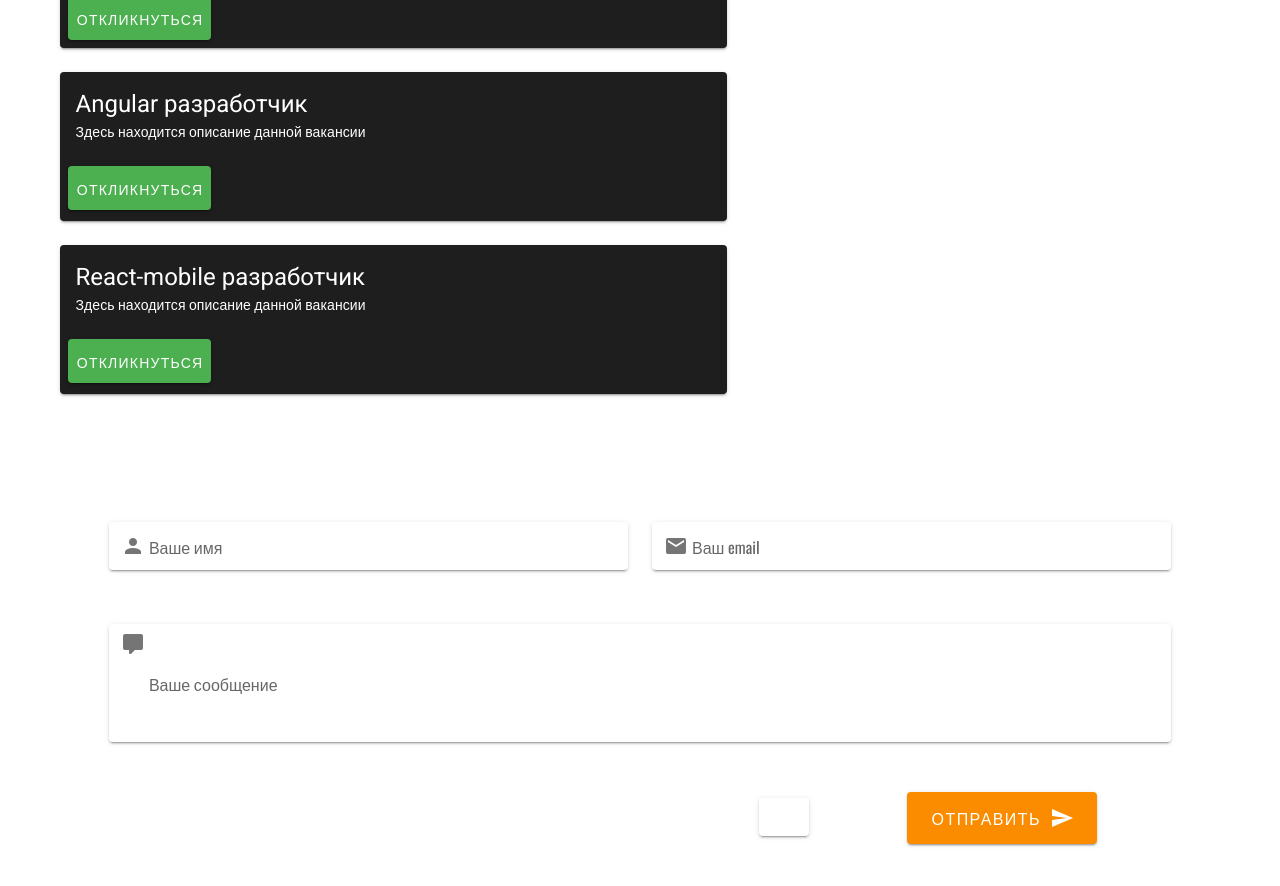
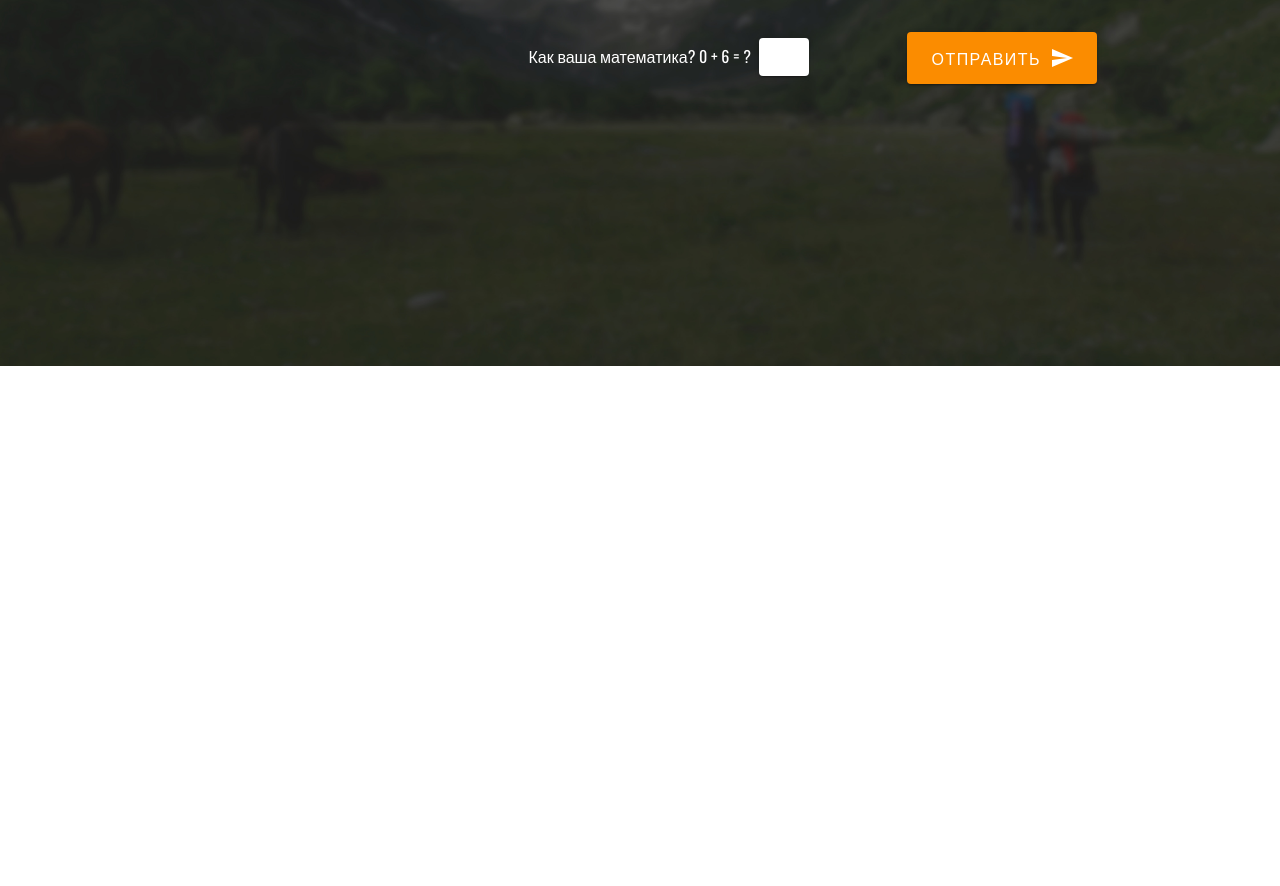
Before and after one commit to kezlya/dev-team.club, a Nuxt app: page / in a window 1280 px wide. Shown: the part 3560-4446 px from the top of the page. After the commit the page ends 3966 px from the top, so only its background shows below. Built offline with nearby package versions, Linux system fonts and the light colour scheme.

Commit message:
update hiring section

```diff
--- a/components/ContactSection.vue
+++ b/components/ContactSection.vue
@@ -3,152 +3,22 @@
         <v-img height="690" src="/contactBG2.jpeg" class="pt-6">
             <v-container>
                 <h1 class="contact__title display-2 font-weight-bold">Связаться с нами</h1>
-                <v-row justify="center">
-                    <v-col cols="11" >
-                        <v-row >
-                            <v-col sm="6" cols="12">
-                                <v-text-field
-                                    v-model="form.name"
-                                    ref="name"
-                                    :rules="[rules.required]"
-                                    label="Ваше имя"
-                                    prepend-inner-icon="mdi-account"
-                                    solo
-                                    background-color="#fff"
-                                    autocomplete="off"
-                                ></v-text-field>
-                            </v-col>
-                            <v-col sm="6" cols="12">
-                                <v-text-field
-                                    v-model="form.email"
-                                    ref="email"
-                                    :rules="[rules.required, rules.email]"
-                                    label="Ваш email"
-                                    prepend-inner-icon="mdi-email"
-                                    solo
-                                    background-color="#fff"
-                                    autocomplete="off"
-                                ></v-text-field>
-                            </v-col>
-                        </v-row>
-                    </v-col>
-                    <v-col cols="11">
-                        <v-textarea
-                            v-model="form.message"
-                            ref="message"
-                            solo
-                            dense
-                            :rules="[rules.required]"
-                            prepend-inner-icon="mdi-comment"
-                            label="Ваше сообщение"
-                            no-resize
-                            rows="4"
-                        ></v-textarea>
-                        <span class="red--text title" v-show="error">{{error}}</span>
-                        <span class="warning--text title" v-show="message">{{message}}</span>
-                    </v-col>
-                    <v-col cols="11">
-                        <v-row justify="end">
-                            <v-col class="d-flex justify-end align-center white--text" cols="12" sm="8" >
-                                <div class="mt-n1">
-                                    <p class="mr-2 my-0">
-                                        Как ваша математика? {{firstRandomNumber}} + {{secondRandomNumber}} = ?
-                                    </p>
-                                </div>
-                                <div class="contact__wrap">
-                                    <v-text-field
-                                        v-model.number="amountNumber"
-                                        solo
-                                        dense
-                                        class="mb-n6"
-                                        background-color="#fff"
-                                        autocomplete="off"
-                                    ></v-text-field>
-                                </div>
-                            </v-col>
-                             <v-col cols="7" sm="4" >
-                                <v-btn @click="sendMessageSlack" :loading="isloading" dark x-large color="warning" width="190">
-                                    отправить
-                                    <v-icon class="ml-auto">mdi-send</v-icon>
-                                </v-btn>
-                             </v-col>
-                        </v-row>
-                    </v-col>
-                </v-row>
+                <form-feedback labelMessage="contactus"></form-feedback>
             </v-container>
         </v-img>
     </section>
 </template>
 <script>
-import axios from 'axios'
+import FormFeedback from './FormFeedback.vue'
 
 export default {
     data() {
         return {
-            form: {
-                name: null,
-                email: null,
-                message: null
-            },
-            firstRandomNumber: null,
-            secondRandomNumber: null,
-            amountNumber: null,
-            masterAmountNumber: null,
-            isloading: false,
-            error: null,
-            message: null,
-            rules: {
-                required: value => !!value || 'Поле обязательно для заполнения',
-                email: value => {
-                    const pattern = /^(([^<>()[\]\\.,;:\s@"]+(\.[^<>()[\]\\.,;:\s@"]+)*)|(".+"))@((\[[0-9]{1,3}\.[0-9]{1,3}\.[0-9]{1,3}\.[0-9]{1,3}])|(([a-zA-Z\-0-9]+\.)+[a-zA-Z]{2,}))$/
-                    return pattern.test(value) || 'Недействителен e-mail.'
-                }
-            }
         }
     },
-  methods: {
-    sendMessageSlack () {
-        this.error = this.message = null;
-        if(this.amountNumber !== this.masterAmountNumber) {
-            this.error = 'не верно решена задача';
-            return;
-        }
-        let allValid = true;
-
-        Object.keys(this.form).forEach(f => {
-          this.$refs[f].validate(true)  // проверка на валидность полей
-          if(!this.$refs[f].valid) allValid = false
-        })
-        if(!allValid) return;
-        this.isloading = true;
-        const message = `name: ${this.form.name}, \n email: ${this.form.email}, \n date: ${new Date().toGMTString()} \n message: ${this.form.message}`;
-        axios.post(`https://hooks.slack.com/services/${process.env.NUXT_ENV_SLACK_WEBHOOK}`,`{"text":"${message}"}`)
-            .then((response) => {
-                this.message = 'Сообщение отправленно'
-                this.isloading = false;
-                this.setRandomNumber()
-                this.amountNumber = null;
-            }).catch((er) => {
-                this.setRandomNumber()
-                this.amountNumber = null;
-                this.error = er
-                this.isloading = false;
-            })
-    },
-    setRandomNumber(){
-        this.firstRandomNumber = Math.floor(Math.random() * 11);
-        this.secondRandomNumber = Math.floor(Math.random() * 11);
-        this.masterAmountNumber = this.firstRandomNumber + this.secondRandomNumber;
+    components: {
+        FormFeedback
     }
-  },
-  created(){
-        this.setRandomNumber()
-  },
-  computed: {
-        isDisabledBtnSubmit(){
-            return !(this.amountNumber === this.masterAmountNumber && this.name && this.email && this.message)
-        }
-  }
 }
 </script>
 
@@ -160,6 +30,4 @@ export default {
     &__title
         font-size 55px
         color white
-    &__wrap
-       width 50px
 </style>
--- a/components/FormFeedback.vue
+++ b/components/FormFeedback.vue
@@ -1,6 +1,4 @@
 <template>
-    <v-container>
-        <h1 class="contact__title display-2 font-weight-bold">Связаться с нами</h1>
     <v-row justify="center">
         <v-col cols="11" >
             <v-row >
@@ -53,7 +51,7 @@
                             Как ваша математика? {{firstRandomNumber}} + {{secondRandomNumber}} = ?
                         </p>
                     </div>
-                        <div class="contact__wrap">
+                    <div class="wrap">
                         <v-text-field
                             v-model.number="amountNumber"
                             solo
@@ -73,7 +71,6 @@
             </v-row>
         </v-col>
     </v-row>
-    </v-container>
 </template>
 <script>
 import axios from 'axios'
@@ -102,6 +99,7 @@ export default {
             }
         }
     },
+    props:['labelMessage'],
     methods: {
         sendMessageSlack () {
             this.error = this.message = null;
@@ -117,13 +115,17 @@ export default {
             })
             if(!allValid) return;
             this.isloading = true;
-        const message = `name: ${this.form.name}, \n email: ${this.form.email}, \n date: ${new Date().toGMTString()} \n message: ${this.form.message}`;
+            const message = `label: ${this.labelMessage}, \n name: ${this.form.name},\n email: ${this.form.email}, \n date: ${new Date().toGMTString()} \n message: ${this.form.message}`;
             axios.post(`https://hooks.slack.com/services/${process.env.NUXT_ENV_SLACK_WEBHOOK}`,`{"text":"${message}"}`)
                 .then((response) => {
                     this.message = 'Сообщение отправленно'
+                    setTimeout(() => {
+                        this.message = null;
+                    }, 3000);
                     this.isloading = false;
                     this.setRandomNumber()
                     this.amountNumber = null;
+                    this.$emit('sendMessage')
                 }).catch((er) => {
                     this.setRandomNumber()
                     this.amountNumber = null;
@@ -139,23 +141,11 @@ export default {
     },
     created(){
         this.setRandomNumber()
-  },
-  computed: {
-        isDisabledBtnSubmit(){
-            return !(this.amountNumber === this.masterAmountNumber && this.name && this.email && this.message)
-        }
     }
 }
 </script>
 
 <style lang="stylus" scoped>
-.contact
-    width 100%
-    margin-top -70px
-    text-align center
-    &__title
-        font-size 55px
-        color white
-    &__wrap
+    .wrap
        width 50px
 </style>
--- a/components/Hiring.vue
+++ b/components/Hiring.vue
@@ -2,70 +2,44 @@
     <section class="hiring">
         <h2 class="hiring__title">Вакансии</h2>
         <p class="hiring__subtitle">В данный момент к нам в коианду требуются следущие специалисты:</p>
+        <v-dialog v-model="dialog" scrollable  max-width="1000px">
+            <v-card color="blue-grey lighten-3" height="100%">
+                <v-card-title class="display-1 font-weight-bold">
+                    {{viewVacancyInDialog.title}}
+                </v-card-title>
+                <v-card-subtitle class="headline mt-2">
+                    {{viewVacancyInDialog.discription}}
+                </v-card-subtitle>
+                <v-container>
+                    <form-feedback :labelMessage="`vacancy ${viewVacancyInDialog.title} - id${viewVacancyInDialog.id}`" @sendMessage="dialog = false"></form-feedback>
+                </v-container>
+            </v-card>
+
+        </v-dialog>
         <v-container>
             <v-row>
                 <v-col
                 cols="12"
-
                 v-for="(vacancy, index) in vacancys"
                 :key="index + 5">
-                    <v-card>
-                        <v-card-title class="headline">{{vacancy.title}}</v-card-title>
-
-                        <v-card-subtitle>
-                            {{vacancy.discription}}
-                        </v-card-subtitle>
-
-                        <v-card-actions>
-                            <v-btn text>откликнуться</v-btn>
-                        </v-card-actions>
-                    </v-card>
+                    <v-hover v-slot:default="{ hover }">
+                        <v-card @click="handlerClickVacancy(vacancy)" :elevation="hover ? 12 : 2"  class="hiring__card">
+                            <v-card-title class="headline">{{vacancy.title}}</v-card-title>
+                        </v-card>
+                    </v-hover>
                 </v-col>
-
-                <v-col
-                    v-for="(vacancy, index) in vacancys"
-                    :key="index"
-                    cols="12"
-                    md="7"
-                >
-                <v-card
-                    dark
-                >
-                    <div class="d-flex flex-no-wrap justify-space-between">
-                    <div>
-                        <v-card-title
-                        class="headline">
-                            {{vacancy.title}}
-                        </v-card-title>
-
-                        <v-card-subtitle>
-                            {{vacancy.discription}}
-                        </v-card-subtitle>
-
-                        <v-card-actions>
-                            <v-btn large color="success">откликнуться</v-btn>
-                        </v-card-actions>
-                    </div>
-
-                    <v-avatar
-                        class="ma-3"
-                        size="125"
-                        tile
-                    >
-                        <v-img :src="vacancy.linkImg"></v-img>
-                    </v-avatar>
-                    </div>
-                </v-card>
-                </v-col>
-
             </v-row>
         </v-container>
     </section>
 </template>
 
 <script>
+import FormFeedback from './FormFeedback.vue'
+
 export default {
     data: () => ({
+    dialog: false,
+    viewVacancyInDialog: {},
     // vacancy : ['C#/.NET разработчик', 'Angular разработчик', 'React-mobile разработчик']
     vacancys: [
         {
@@ -87,6 +61,15 @@ export default {
             linkImg: '/react.jpg'
         }]
     }),
+    components: {
+        FormFeedback
+    },
+    methods: {
+        handlerClickVacancy(vacancy) {
+            this.viewVacancyInDialog = vacancy;
+            this.dialog = true;
+        }
+    }
 }
 </script>
 
@@ -98,4 +81,6 @@ export default {
         font-size 18px
         margin-top 10px
         margin-bottom 50px
+    &__card
+        cursor pointer
 </style>
```
Lines whose indentation alone changed are shown as unchanged.
